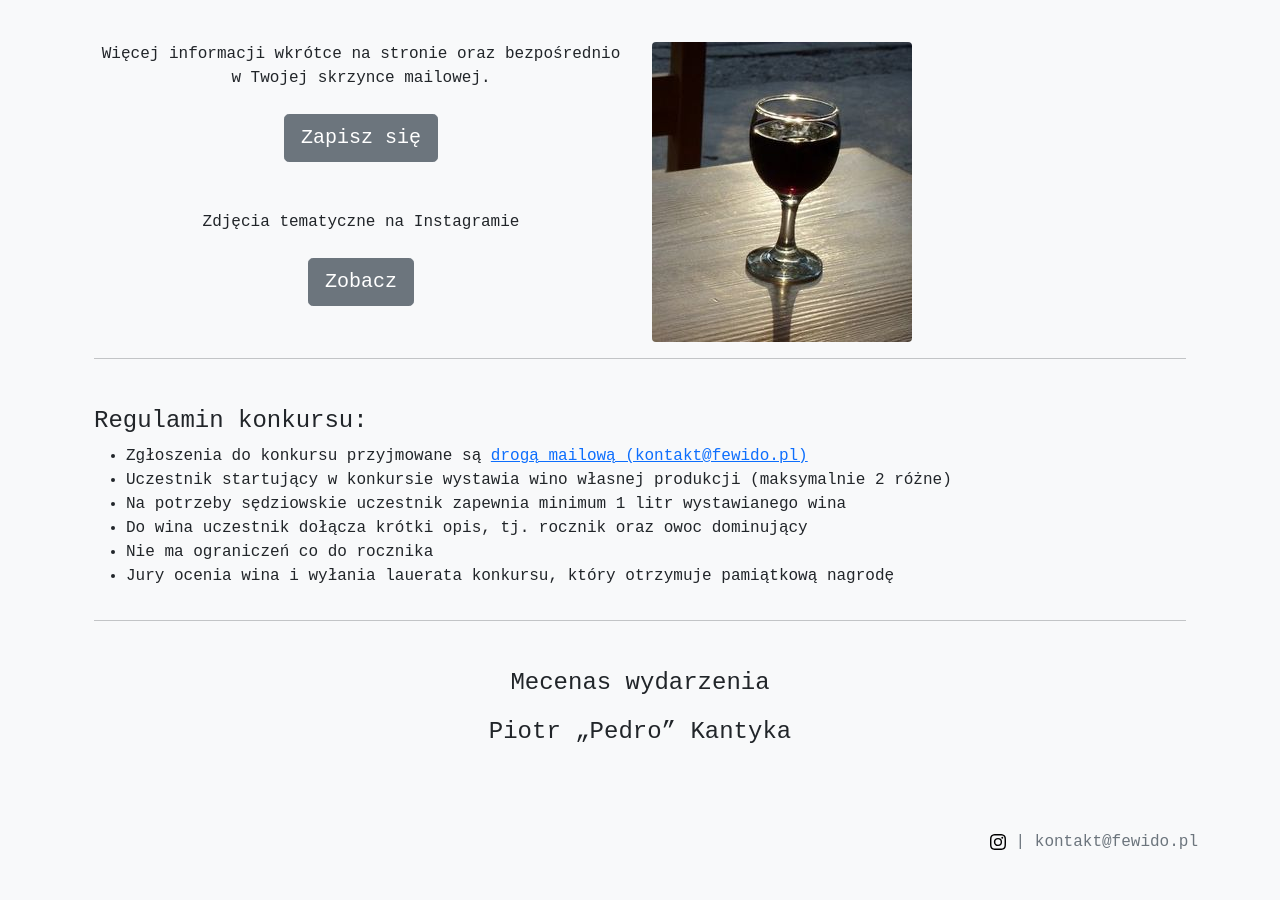
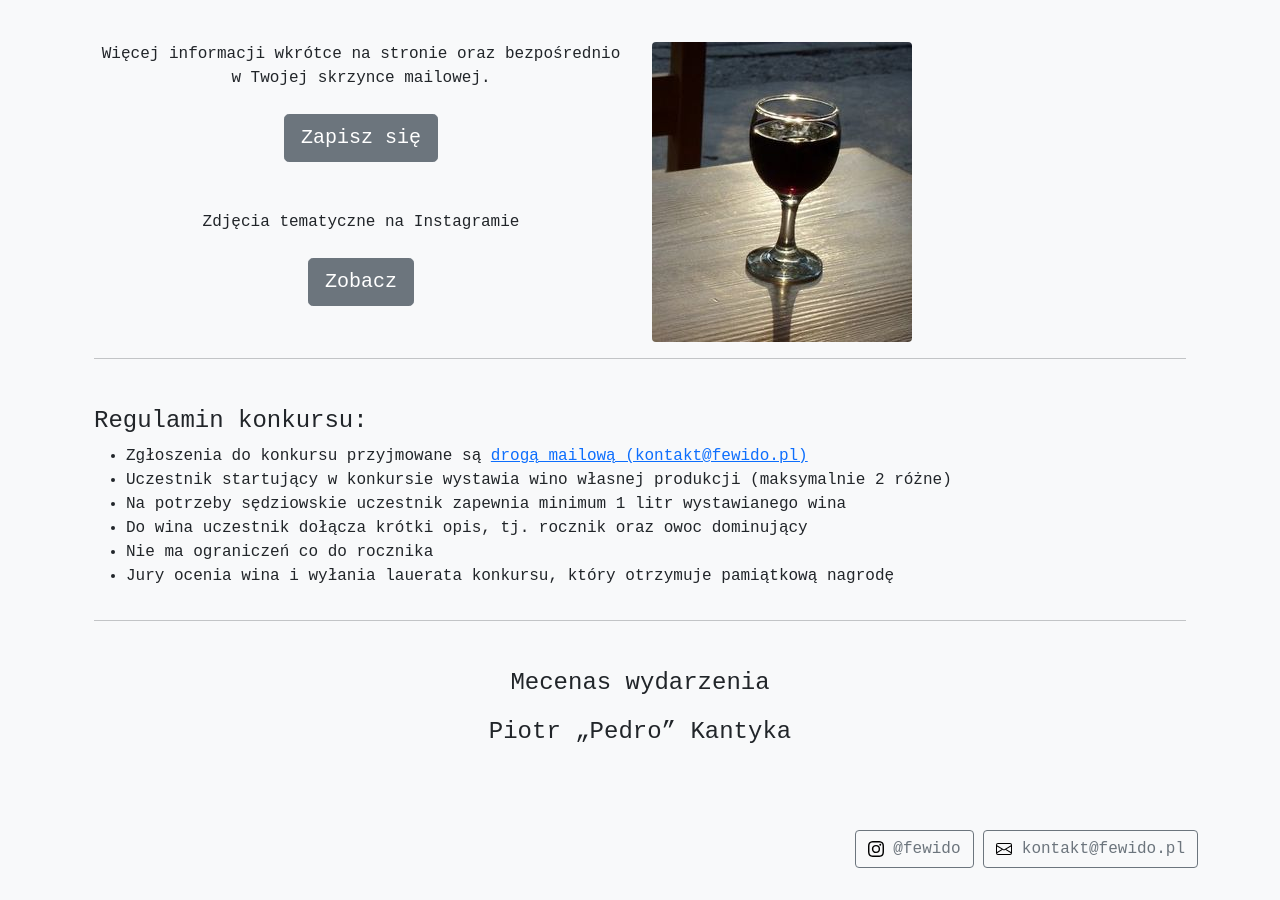
Before and after one commit to morgoth/fewido, a Jekyll site: the page built from index.html, in a window 1280 px wide and 900 px high, scrolled down 820 px. Built offline with Jekyll 4.4.1, drawn with Linux system fonts in a browser that asks for light colours; some web fonts are replaced.

Commit message:
adjust links

```diff
--- a/_layouts/default.html
+++ b/_layouts/default.html
@@ -21,9 +21,8 @@
     <footer class="mt-auto py-3 bg-light">
       <div class="container ">
         <p class="text-end text-muted">
-          <a href="https://www.instagram.com/fewido/"><img src="/assets/images/instagram.svg" alt="instagram"></a>
-          |
-          kontakt@fewido.pl
+          <a href="https://www.instagram.com/fewido/" class="btn btn-outline-secondary"><img src="/assets/images/instagram.svg" alt="instagram" title="Instagram"> @fewido</a>
+          <a href="mailto:kontakt@fewido.pl" class="btn btn-outline-secondary"><img src="/assets/images/envelope.svg" alt="email" title="Email"> kontakt@fewido.pl</a>
         </p>
       </div>
     </footer>
```
Also changed, not shown: assets/images/envelope.svg (added).
